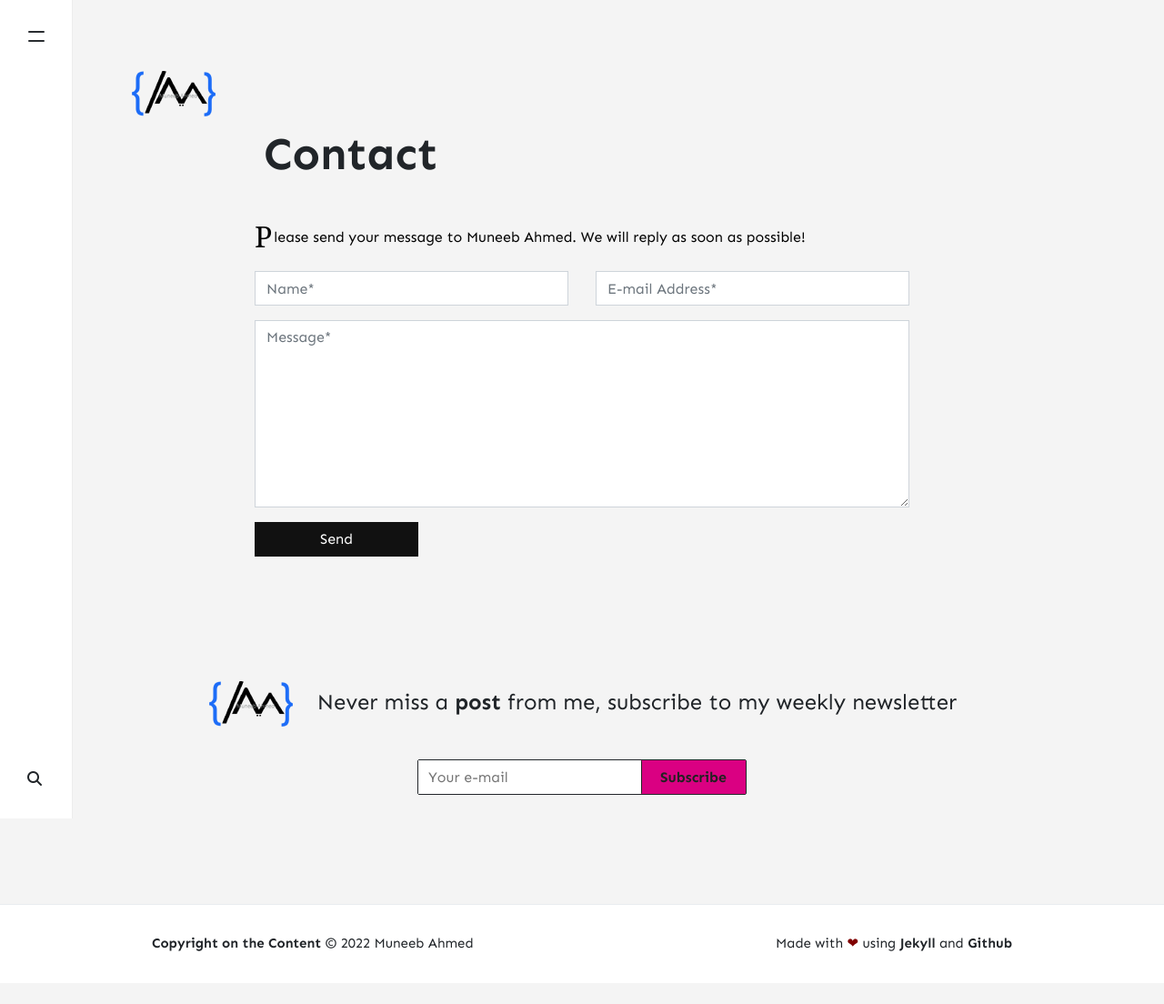
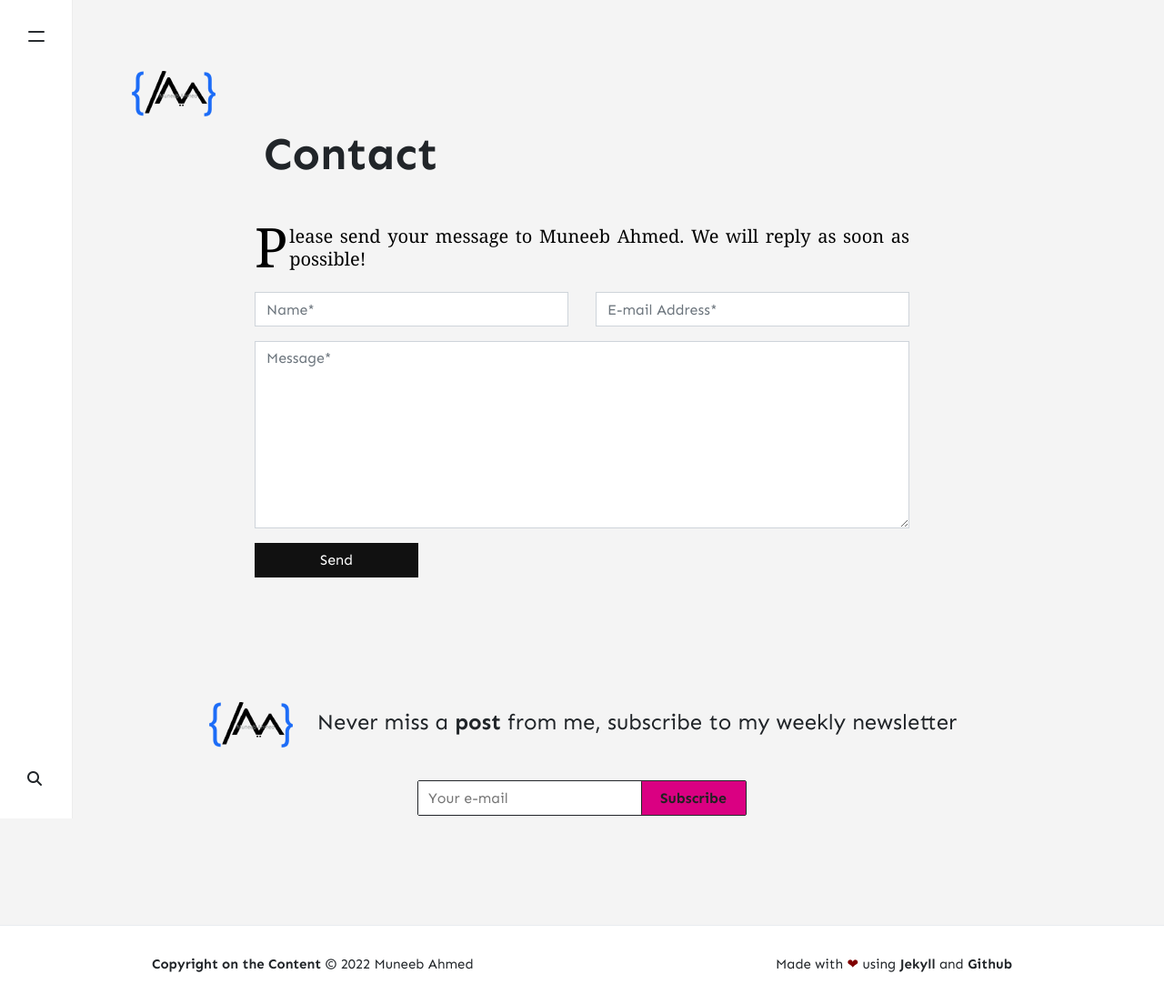
Before and after one commit to muneebpandith/blog, a Jekyll site: the page built from _pages/contact.md, in a window 1280 px wide. Shown: the whole page at 91% size. Built offline with Jekyll 4.4.1, drawn with Linux system fonts in a browser that asks for light colours; nearby versions of some CDN libraries; comment, search, counter and statistics services are not loaded; before the commit the page ends 1081 px from its top, so only the background shows below that.

Commit message:
Update article.html

```diff
--- a/_includes/article.html
+++ b/_includes/article.html
@@ -4,11 +4,18 @@
 div.articlefirstParagh::first-letter {
 clear:left;
 line-height: 0.8;
-font-size:xx-large;
+font-size:60px;
 float: left;
 margin-right: 2px;
 position: relative;
 display: block;
+font-family: Georgia;
+}
+div.articlefirstParagh p{
+
+line-height: 1;
+font-size:20px;
+line-height: 25px;
 font-family: Georgia;
 }
 </style>
```
